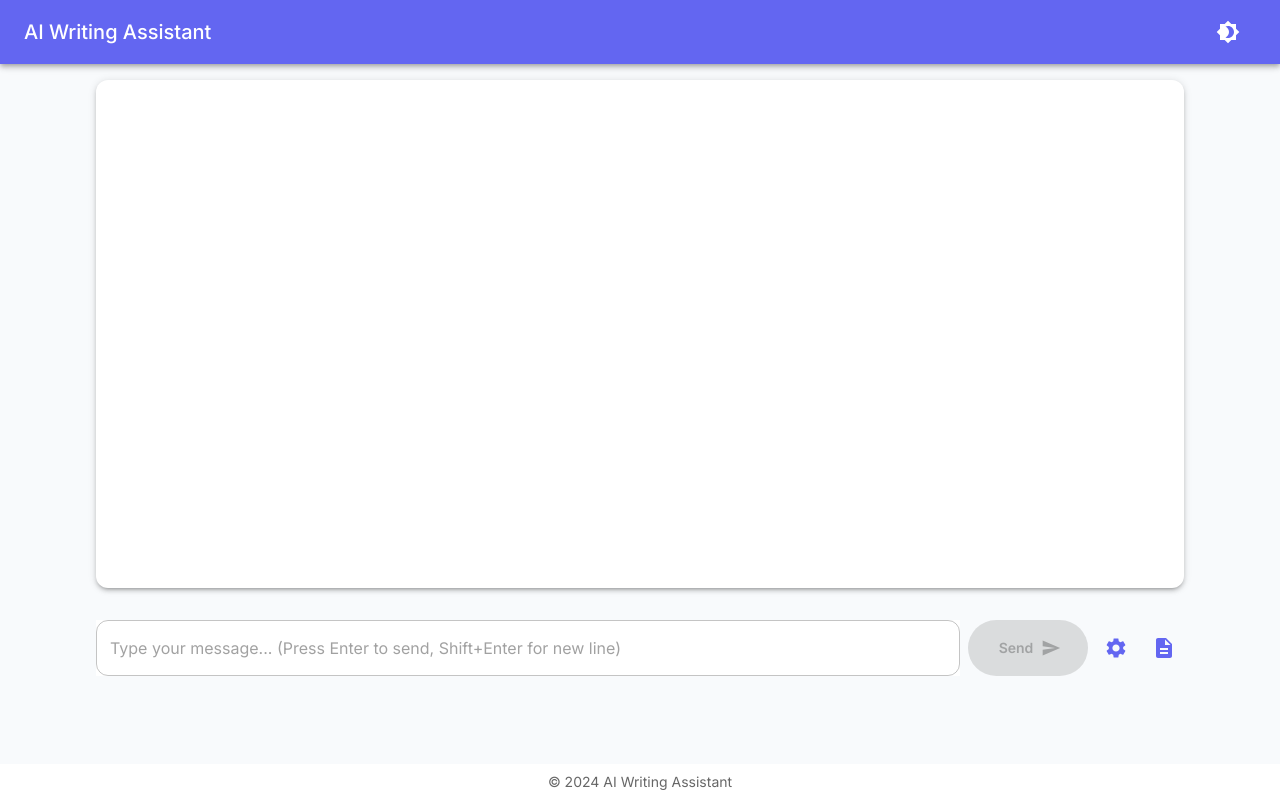
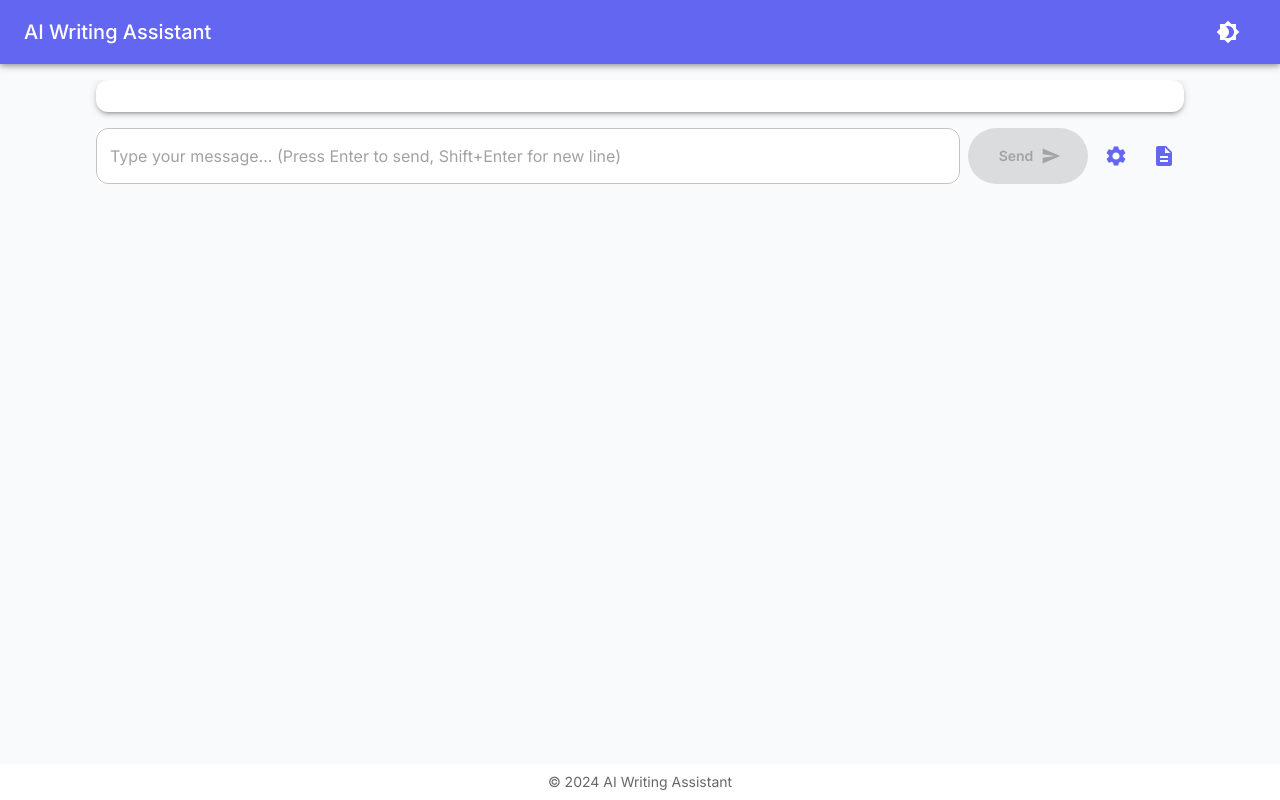
Before and after one commit to PierrunoYT/ai-writing-assistant, a React (Vite) app: page / in a window 1280 px wide. Built offline with nearby package versions, Linux system fonts and the light colour scheme.

Commit message:
fix: improve layout with better flex positioning and overflow handling

```diff
--- a/src/components/ChatInterface.tsx
+++ b/src/components/ChatInterface.tsx
@@ -138,15 +138,15 @@ const ChatInterface = () => {
 
   return (
     <Box sx={{
-      height: 'calc(100vh - 180px)', // Increased space for bottom controls
       display: 'flex',
       flexDirection: 'column',
-      gap: 2,
       maxWidth: '1200px',
       mx: 'auto',
       width: '100%',
       px: { xs: 2, sm: 4 },
-      pb: 3 // Added bottom padding
+      height: '100%',
+      maxHeight: 'calc(100vh - 100px)',
+      overflow: 'hidden'
     }}>
       {isDocumentMode ? (
         <Box sx={{
@@ -170,7 +170,8 @@ const ChatInterface = () => {
           <Paper
             elevation={3}
             sx={{
-              flexGrow: 1,
+              flex: 1,
+              minHeight: 0,
               mb: 2,
               p: 2,
               overflow: 'auto',
@@ -192,7 +193,7 @@ const ChatInterface = () => {
             currentPrompt={currentPrompt}
           />
 
-          <Box sx={{ mt: 'auto' }}>
+          <Box sx={{ flexShrink: 0, pb: 2 }}>
             <ChatControls
               input={input}
               setInput={setInput}
```
